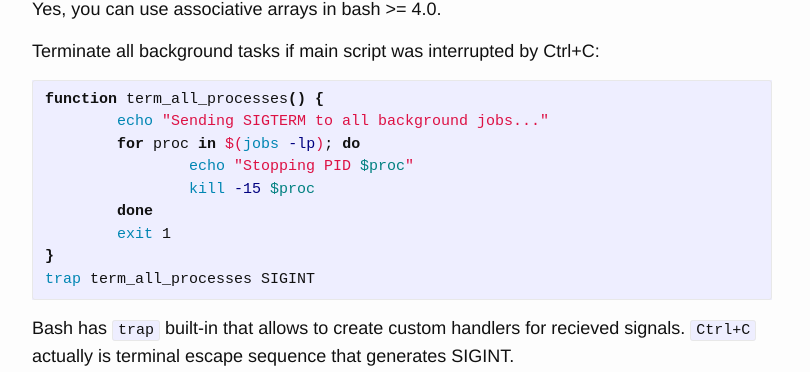
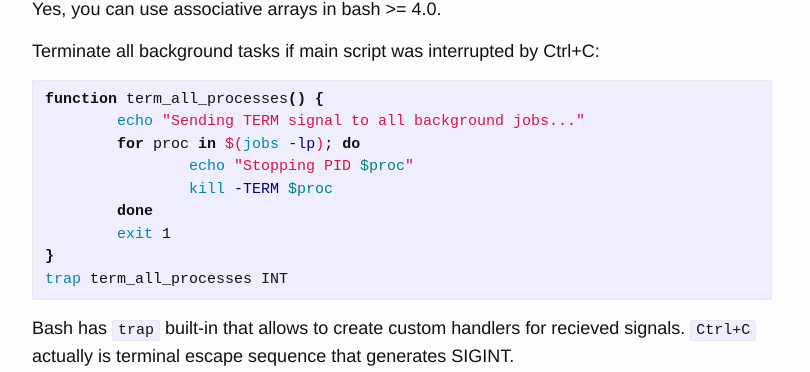
Before and after one commit to selivan/selivan.github.io, a Jekyll site: the page built from _posts/2016-04-06-bash-manage-background-tasks-terminate-on-ctrl-c.md, in a window 1280 px wide and 900 px high, scrolled down 573 px. Shown: the part 147-519 px from the top of the window, without its empty margins (238-1048 px from the left). Built offline with Jekyll 4.4.1, drawn with Linux system fonts in a browser that asks for light colours.

Commit message:
Update 2016-04-06-bash-manage-background-tasks-terminate-on-ctrl-c.md

````diff
--- a/_posts/2016-04-06-bash-manage-background-tasks-terminate-on-ctrl-c.md
+++ b/_posts/2016-04-06-bash-manage-background-tasks-terminate-on-ctrl-c.md
@@ -30,14 +30,14 @@ Terminate all background tasks if main script was interrupted by Ctrl+C:
 
 ```bash
 function term_all_processes() {
-	echo "Sending SIGTERM to all background jobs..."
+	echo "Sending TERM signal to all background jobs..."
 	for proc in $(jobs -lp); do
 		echo "Stopping PID $proc"
-		kill -15 $proc
+		kill -TERM $proc
 	done
 	exit 1
 }
-trap term_all_processes SIGINT
+trap term_all_processes INT
 ```
 
 Bash has `trap` built-in that allows to create custom handlers for recieved signals. `Ctrl+C` actually is terminal escape sequence that generates SIGINT.
````
